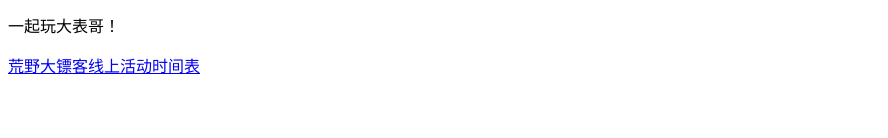
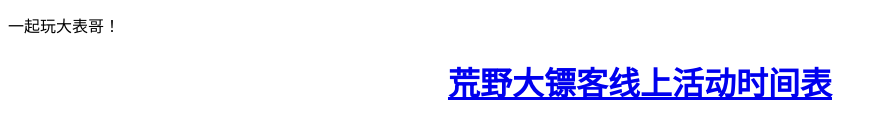
Before and after one commit to AZhen2020/AZhen2020, a plain HTML site: page index.html in a window 1280 px wide. Shown: the part 356-494 px from the top of the page, without its empty margins (0-888 px from the left). Drawn offline with Linux system fonts and the light colour scheme.

Commit message:
Update index.html

```diff
--- a/index.html
+++ b/index.html
@@ -6,4 +6,4 @@
 <img src="https://im.qq.com/assets/images/logo.png" height="44" width="92" alt="腾讯QQ" />
 <p>QQ号：472824984</p>
 <p>一起玩大表哥！</p>
-<a href="https://github.com/richardwestenra">荒野大镖客线上活动时间表</a>
+<a href="https://github.com/richardwestenra"><h1 align="center">荒野大镖客线上活动时间表</h1></a>
```
